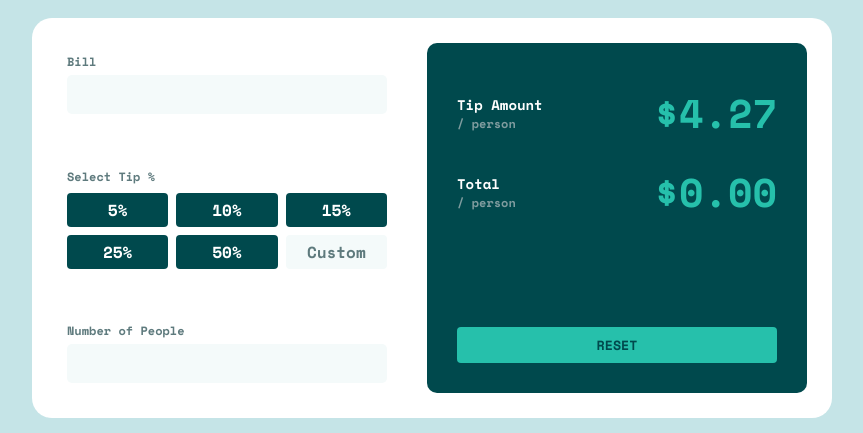
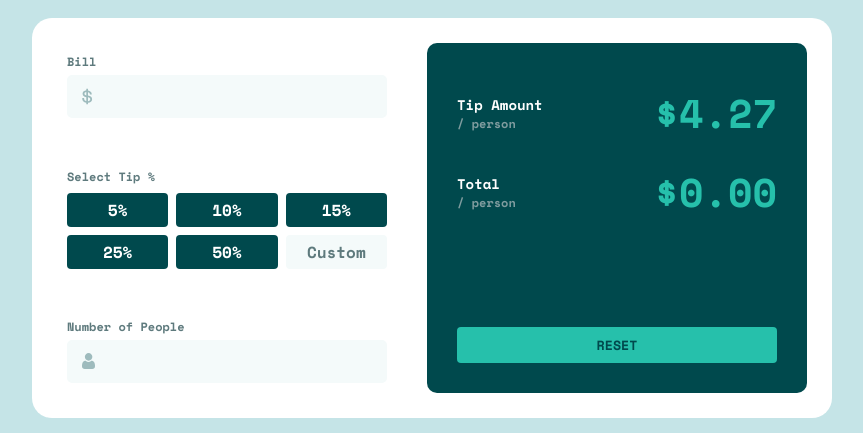
Before and after one commit to cloviswrodrigues/tip_calculator_app_main, a React (Create React App) app in the folder frontend/: page / in a window 1280 px wide. Shown: the part 190-623 px from the top of the page, without its empty margins (208-1071 px from the left). Built offline with nearby package versions, Linux system fonts and the light colour scheme.

Commit message:
stylized inputs

```diff
--- a/frontend/src/App.css
+++ b/frontend/src/App.css
@@ -11,6 +11,7 @@
   --color-light-grayish-cyan: hsl(185, 41%, 84%);
   --color-very-light-grayish-cyan: hsl(189, 41%, 97%);
   --color-white: hsl(0, 0%, 100%);
+  --color-red: rgb(247, 85, 85);
 
   --font-1: 'Space Mono', monospace;
 }
@@ -47,7 +48,7 @@ input {
 
 .input {
   width: 100%;
-  border: none;
+  border: 2px solid var(--color-very-light-grayish-cyan);
   background-color: var(--color-very-light-grayish-cyan);
   font-size: 2rem;
   color: var(--color-very-dark-cyan);
@@ -56,4 +57,44 @@ input {
   padding: .5rem;
   margin-top: .5rem;
   outline: none;
+  transition: all .5s;
 }
+
+.input:focus {
+  border: 2px solid var(--color-strong-cyan);
+}
+
+.input-error,
+.input-error:focus {
+  border: 2px solid var(--color-red);
+}
+
+.input-coin {
+  position: relative;
+}
+
+.input-coin::before {
+  content: '';
+  background: url(./assets/icon-dollar.svg) no-repeat;
+  display: inline-block;
+  width: 11px;
+  height: 17px;
+  position: absolute;
+  top: 18px;
+  left: 15px;
+}
+
+.input-person {
+  position: relative;
+}
+
+.input-person::before {
+  content: '';
+  background: url(./assets/icon-person.svg) no-repeat;
+  display: inline-block;
+  width: 13px;
+  height: 16px;
+  position: absolute;
+  top: 18px;
+  left: 15px;
+}
--- a/frontend/src/Calculator.js
+++ b/frontend/src/Calculator.js
@@ -7,7 +7,9 @@ const Calculator = () => {
             <div className={style.values}>
                 <div className={style.bill}>
                     <label htmlFor="bill" className='type-1'>Bill</label>
-                    <input type="number" className='input' id="bill"/>
+                    <div className='input-coin'>
+                        <input type="number" className='input' id="bill"/>
+                    </div>
                 </div>
                 <div className={style.tip}>
                     <p className='type-1'>Select Tip %</p>
@@ -20,9 +22,12 @@ const Calculator = () => {
                         <button className={style.buttonCustom}>Custom</button>
                     </div>
                 </div>
-                <div>
-                    <label htmlFor="people" className='type-1'>Number of People</label>
-                    <input type="number" name="" id="people" className='input'/>
+                <div className={style.numberPerson}>
+                    <label htmlFor="person" className='type-1'>Number of People</label>
+                    <span className={style.error}>Can't be zero</span>
+                    <div className='input-person'>
+                        <input type="number" name="" id="person" className='input'/>
+                    </div>
                 </div>
             </div>
             <div className={style.result}>
--- a/frontend/src/Calculator.module.css
+++ b/frontend/src/Calculator.module.css
@@ -41,6 +41,14 @@
 .buttonCustom {
     background-color: var(--color-very-light-grayish-cyan);
     color: var(--color-dark-grayish-cyan);
+}
+
+.numberPerson .error {
+    display: none;
+    float: right;
+    font-family: var(--font-1);
+    font-size: 1.2rem;
+    color: var(--color-red);
 }
 
 .result {
```
